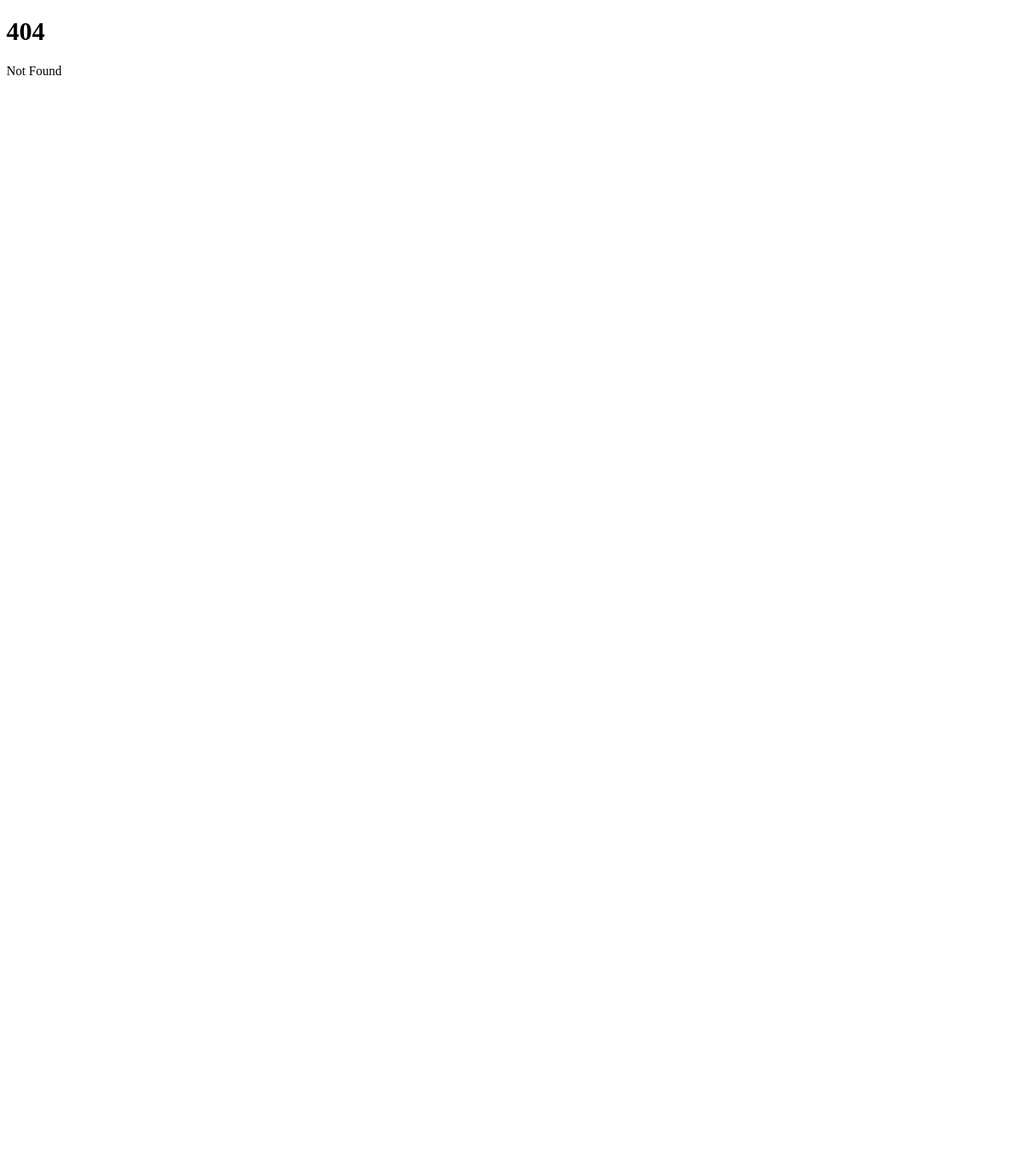
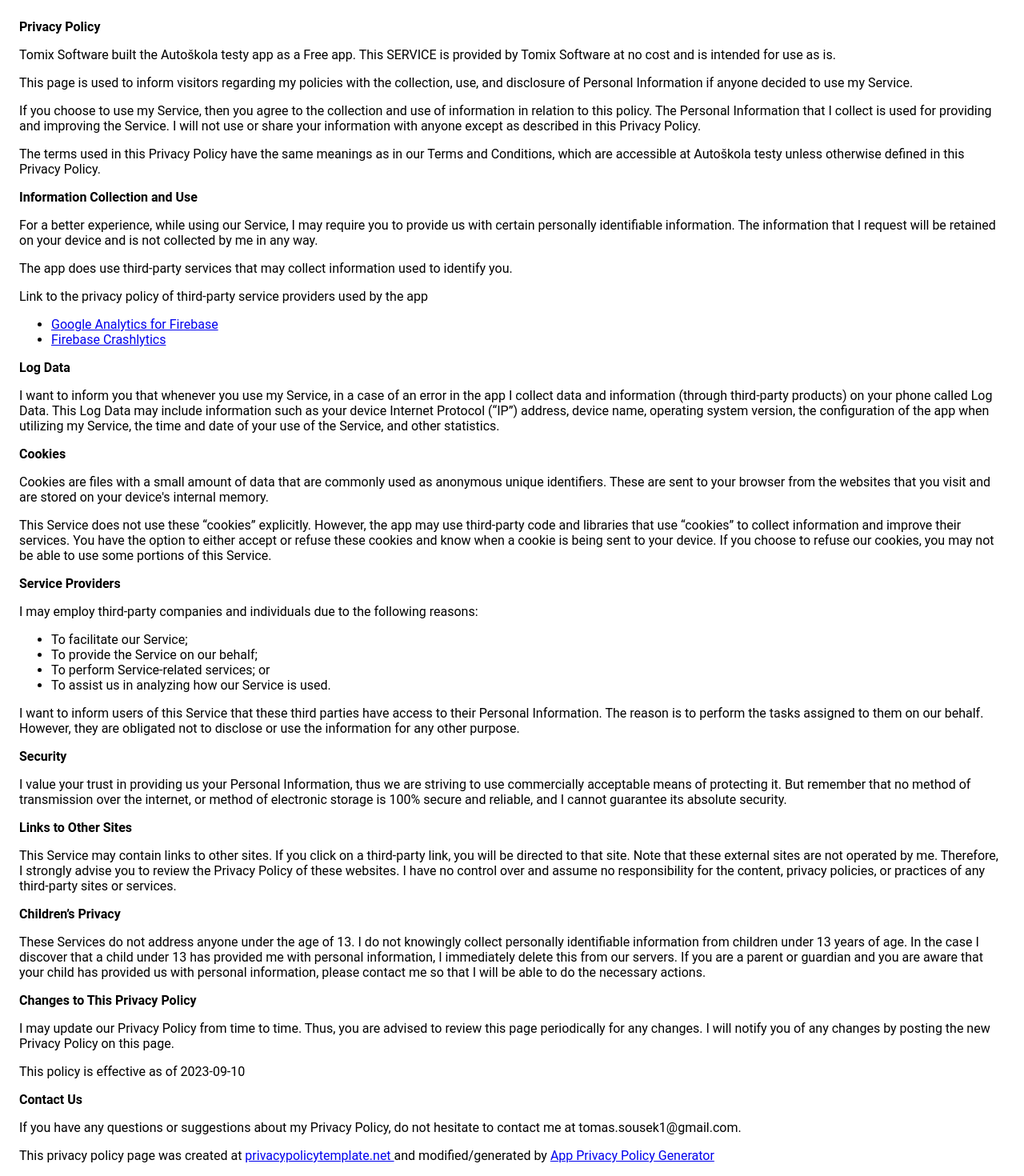
Before and after one commit to TomixUG/autoskola, a SvelteKit app: page /privacy-policy in a window 1280 px wide. Before the commit this address had no page. Shown: the top 1470 px of the page at 80% size. Before the commit the page ends 800 px from the top, so only its background shows below. Built offline with nearby package versions, Linux system fonts and the light colour scheme.

Commit message:
add privacy-policy

```diff
--- a/src/routes/+page.svelte
+++ b/src/routes/+page.svelte
@@ -151,11 +151,6 @@
 <h1>Coming soon!</h1>
 
 <style>
-  html {
-    font-family: Lato, "Segoe UI", Avenir, Ubuntu, Tahoma, Verdana, Helvetica,
-      sans-serif;
-  }
-
   h1 {
     font-size: 4em;
     font-weight: normal;
@@ -169,6 +164,7 @@
   }
 
   :global(body) {
+    font-family: "Roboto", sans-serif;
     height: 100vh; /* Use viewport height to make the body fill the screen */
     margin: 0;
     display: flex;
--- /dev/null
+++ b/src/routes/privacy-policy/+page.svelte
@@ -0,0 +1,155 @@
+<strong>Privacy Policy</strong>
+<p>
+  Tomix Software built the Autoškola testy app as a Free app. This SERVICE is
+  provided by Tomix Software at no cost and is intended for use as is.
+</p>
+<p>
+  This page is used to inform visitors regarding my policies with the
+  collection, use, and disclosure of Personal Information if anyone decided to
+  use my Service.
+</p>
+<p>
+  If you choose to use my Service, then you agree to the collection and use of
+  information in relation to this policy. The Personal Information that I
+  collect is used for providing and improving the Service. I will not use or
+  share your information with anyone except as described in this Privacy Policy.
+</p>
+<p>
+  The terms used in this Privacy Policy have the same meanings as in our Terms
+  and Conditions, which are accessible at Autoškola testy unless otherwise
+  defined in this Privacy Policy.
+</p>
+<p><strong>Information Collection and Use</strong></p>
+<p>
+  For a better experience, while using our Service, I may require you to provide
+  us with certain personally identifiable information. The information that I
+  request will be retained on your device and is not collected by me in any way.
+</p>
+<div>
+  <p>
+    The app does use third-party services that may collect information used to
+    identify you.
+  </p>
+  <p>
+    Link to the privacy policy of third-party service providers used by the app
+  </p>
+  <ul>
+    <!----><!---->
+    <li>
+      <a
+        href="https://firebase.google.com/support/privacy"
+        target="_blank"
+        rel="noopener noreferrer">Google Analytics for Firebase</a
+      >
+    </li>
+    <li>
+      <a
+        href="https://firebase.google.com/support/privacy/"
+        target="_blank"
+        rel="noopener noreferrer">Firebase Crashlytics</a
+      >
+    </li>
+    <!----><!----><!----><!----><!----><!----><!----><!----><!----><!----><!----><!----><!----><!----><!----><!----><!----><!----><!----><!----><!----><!----><!----><!----><!---->
+  </ul>
+</div>
+<p><strong>Log Data</strong></p>
+<p>
+  I want to inform you that whenever you use my Service, in a case of an error
+  in the app I collect data and information (through third-party products) on
+  your phone called Log Data. This Log Data may include information such as your
+  device Internet Protocol (“IP”) address, device name, operating system
+  version, the configuration of the app when utilizing my Service, the time and
+  date of your use of the Service, and other statistics.
+</p>
+<p><strong>Cookies</strong></p>
+<p>
+  Cookies are files with a small amount of data that are commonly used as
+  anonymous unique identifiers. These are sent to your browser from the websites
+  that you visit and are stored on your device's internal memory.
+</p>
+<p>
+  This Service does not use these “cookies” explicitly. However, the app may use
+  third-party code and libraries that use “cookies” to collect information and
+  improve their services. You have the option to either accept or refuse these
+  cookies and know when a cookie is being sent to your device. If you choose to
+  refuse our cookies, you may not be able to use some portions of this Service.
+</p>
+<p><strong>Service Providers</strong></p>
+<p>
+  I may employ third-party companies and individuals due to the following
+  reasons:
+</p>
+<ul>
+  <li>To facilitate our Service;</li>
+  <li>To provide the Service on our behalf;</li>
+  <li>To perform Service-related services; or</li>
+  <li>To assist us in analyzing how our Service is used.</li>
+</ul>
+<p>
+  I want to inform users of this Service that these third parties have access to
+  their Personal Information. The reason is to perform the tasks assigned to
+  them on our behalf. However, they are obligated not to disclose or use the
+  information for any other purpose.
+</p>
+<p><strong>Security</strong></p>
+<p>
+  I value your trust in providing us your Personal Information, thus we are
+  striving to use commercially acceptable means of protecting it. But remember
+  that no method of transmission over the internet, or method of electronic
+  storage is 100% secure and reliable, and I cannot guarantee its absolute
+  security.
+</p>
+<p><strong>Links to Other Sites</strong></p>
+<p>
+  This Service may contain links to other sites. If you click on a third-party
+  link, you will be directed to that site. Note that these external sites are
+  not operated by me. Therefore, I strongly advise you to review the Privacy
+  Policy of these websites. I have no control over and assume no responsibility
+  for the content, privacy policies, or practices of any third-party sites or
+  services.
+</p>
+<p><strong>Children’s Privacy</strong></p>
+<div>
+  <p>
+    These Services do not address anyone under the age of 13. I do not knowingly
+    collect personally identifiable information from children under 13 years of
+    age. In the case I discover that a child under 13 has provided me with
+    personal information, I immediately delete this from our servers. If you are
+    a parent or guardian and you are aware that your child has provided us with
+    personal information, please contact me so that I will be able to do the
+    necessary actions.
+  </p>
+</div>
+<!---->
+<p><strong>Changes to This Privacy Policy</strong></p>
+<p>
+  I may update our Privacy Policy from time to time. Thus, you are advised to
+  review this page periodically for any changes. I will notify you of any
+  changes by posting the new Privacy Policy on this page.
+</p>
+<p>This policy is effective as of 2023-09-10</p>
+<p><strong>Contact Us</strong></p>
+<p>
+  If you have any questions or suggestions about my Privacy Policy, do not
+  hesitate to contact me at tomas.sousek1@gmail.com.
+</p>
+<p>
+  This privacy policy page was created at <a
+    href="https://privacypolicytemplate.net"
+    target="_blank"
+    rel="noopener noreferrer"
+    >privacypolicytemplate.net
+  </a>and modified/generated by
+  <a
+    href="https://app-privacy-policy-generator.nisrulz.com/"
+    target="_blank"
+    rel="noopener noreferrer">App Privacy Policy Generator</a
+  >
+</p>
+
+<style>
+  :global(body) {
+    font-family: "Roboto", sans-serif;
+    padding: 1em;
+  }
+</style>
```
